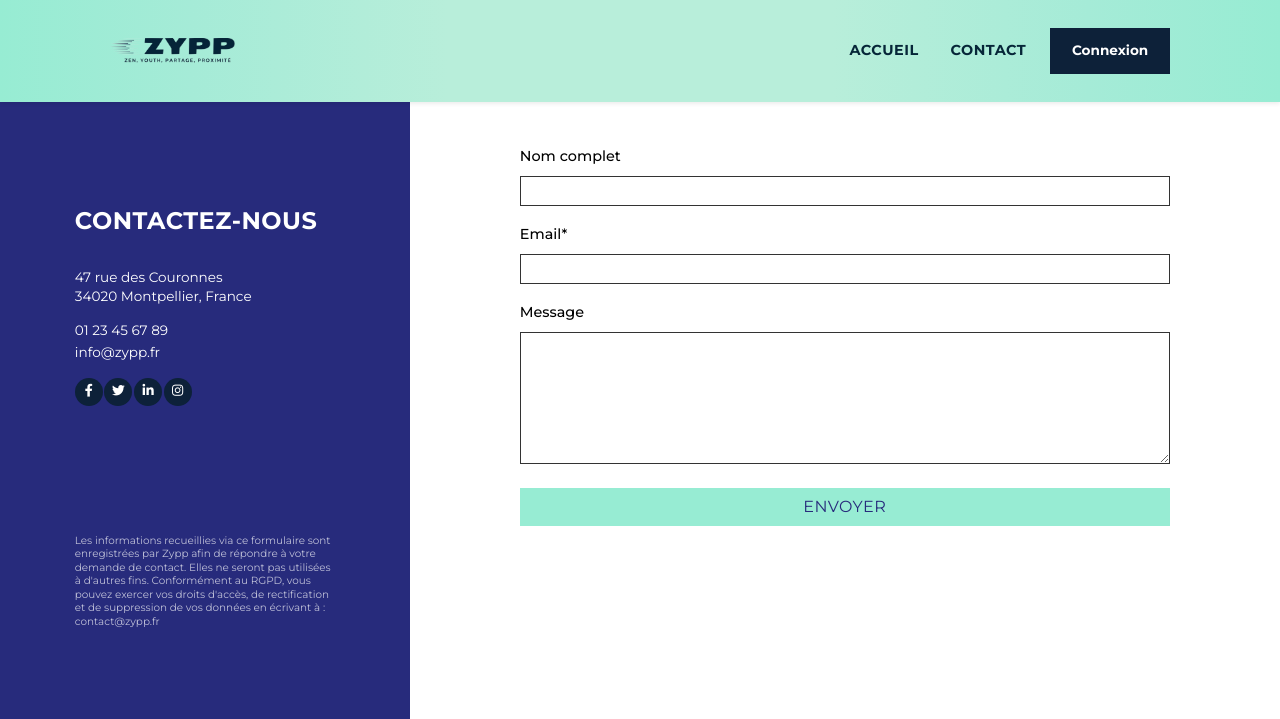
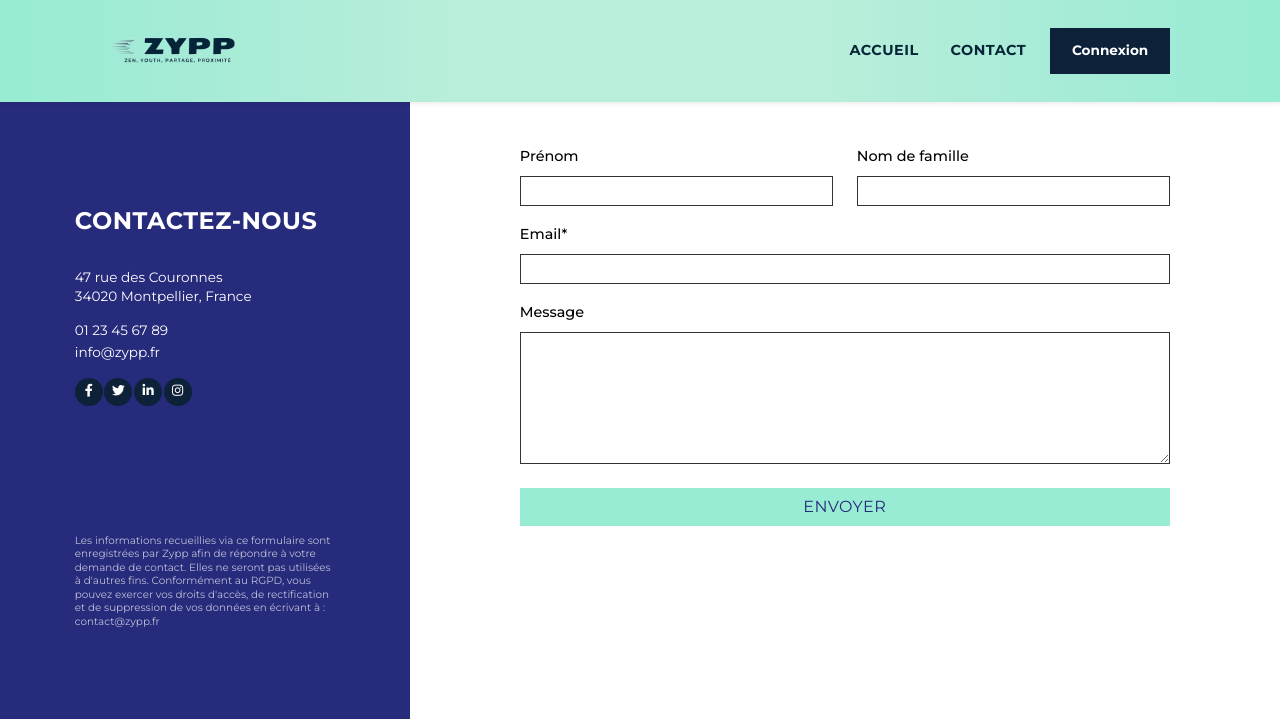
Before and after one commit to Salimou95/Zypp, a PHP site: page /contact in a window 1280 px wide. Shown: the top 719 px of the page. Run offline with PHP 8.4, Linux system fonts and the light colour scheme.

Commit message:
creation mail

```diff
--- a/app/View/contact.php
+++ b/app/View/contact.php
@@ -65,10 +65,16 @@
                         <?php endif; ?>
 
                         <form method="post" action="" class="contact-form">
-                            <!-- Nom complet -->
-                            <div class="mb-3">
-                                <label for="nom" class="form-label">Nom complet</label>
-                                <input type="text" class="form-control" id="nom" name="nom" value="<?= htmlspecialchars($_POST['nom'] ?? '') ?>" required>
+                            <!-- Prénom et Nom de famille sur la même ligne -->
+                            <div class="row mb-3">
+                                <div class="col-md-6">
+                                    <label for="prenom" class="form-label">Prénom</label>
+                                    <input type="text" class="form-control" id="prenom" name="prenom" value="<?= htmlspecialchars($_POST['prenom'] ?? '') ?>" required>
+                                </div>
+                                <div class="col-md-6">
+                                    <label for="nom" class="form-label">Nom de famille</label>
+                                    <input type="text" class="form-control" id="nom" name="nom" value="<?= htmlspecialchars($_POST['nom'] ?? '') ?>" required>
+                                </div>
                             </div>
 
                             <!-- Email -->
```
Also changed, not shown: 1 other file.
